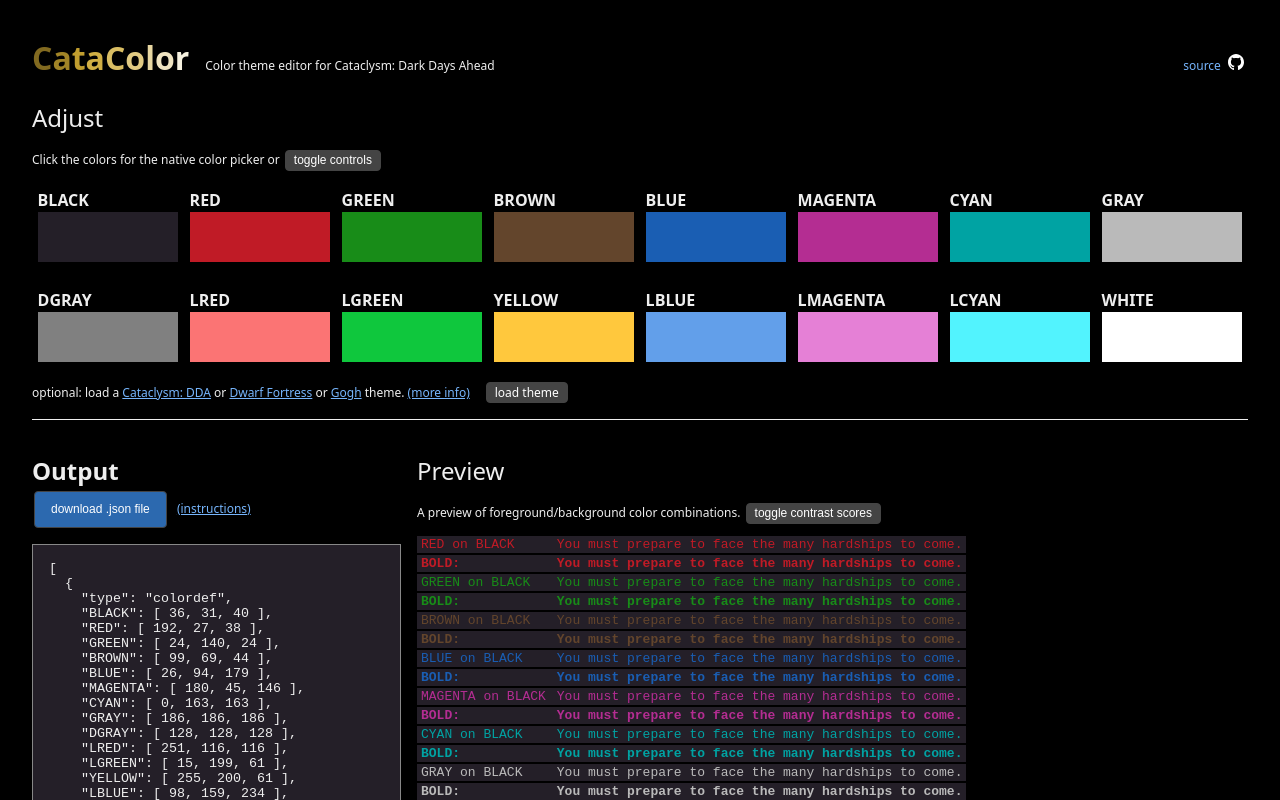
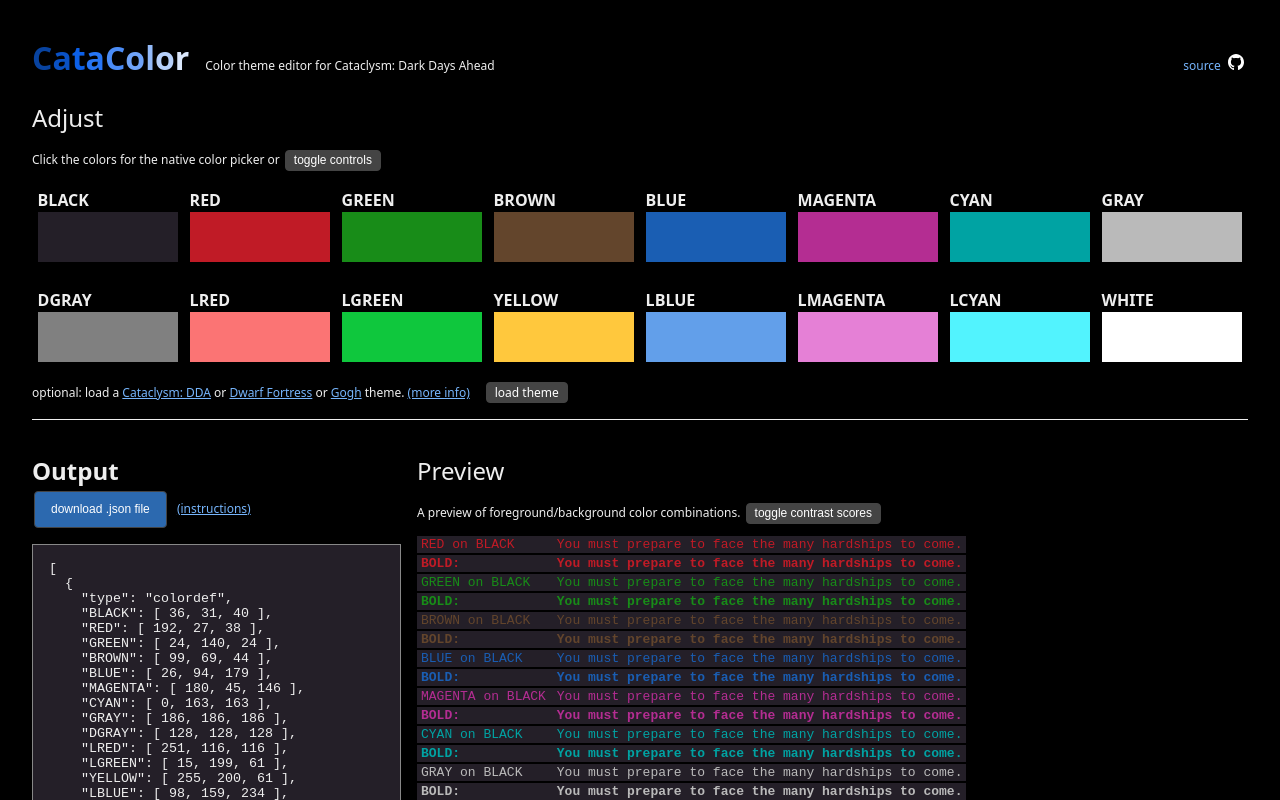
Before and after one commit to tkroo/catacolor, a SvelteKit app: page / in a window 1280 px wide. Shown: the top 800 px of the page. Built offline with nearby package versions, Linux system fonts and the light colour scheme.

Commit message:
random color on mount

```diff
--- a/src/routes/+layout.svelte
+++ b/src/routes/+layout.svelte
@@ -1,11 +1,17 @@
 <script>
   import { ColorTranslator } from "colortranslator";
+  import { onMount } from "svelte";
+
+  let startColor = `hsl(${getRandom(0, 360)} ${getRandom(60, 99)}% ${getRandom(20, 50)}%)`;
+
+  onMount(() => {
+    startColor = `hsl(${getRandom(0, 360)} ${getRandom(60, 99)}% ${getRandom(20, 50)}%)`;
+  });
+
   function getRandom(min, max) {
     return Math.random() * (max - min) + min;
   }
 
-  let color = `hsl(${getRandom(0, 360)} ${getRandom(60, 99)}% ${getRandom(20, 50)}%)`;
-  let color2 = `hsl(${getRandom(0, 360)} ${getRandom(60, 99)}% ${getRandom(20, 50)}%)`;
   const generateColorWordThing = (c, word, reverse=false) => {
     const tints = ColorTranslator.getTints(c, word.length);
     if (reverse) tints.reverse();
@@ -20,7 +26,7 @@
 
 <header>
   <span>
-    <h1><a href="/" title="CataColor">{@html generateColorWordThing(color,'CataColor')}</a></h1>
+    <h1><a href="/" title="CataColor">{@html generateColorWordThing(startColor,'CataColor')}</a></h1>
     <!-- <h1><a href="/" title="CataColor"><span class="tint" style="color:{tints[0]}">Cat</span><span class="tint" style="color:{tints[1]}">aCo</span><span class="tint" style="color:{tints[2]}">lor</span></a></h1> -->
     <p>Color theme editor for Cataclysm: Dark Days Ahead</p>
     <!-- <p>{@html generateColorWordThing(color, 'Color theme editor for Cataclysm: Dark Days Ahead', true)}</p> -->
```
